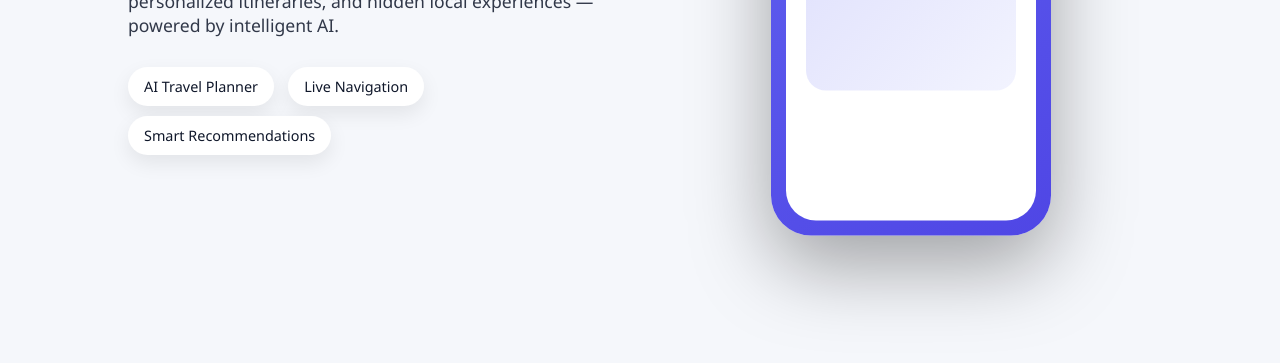
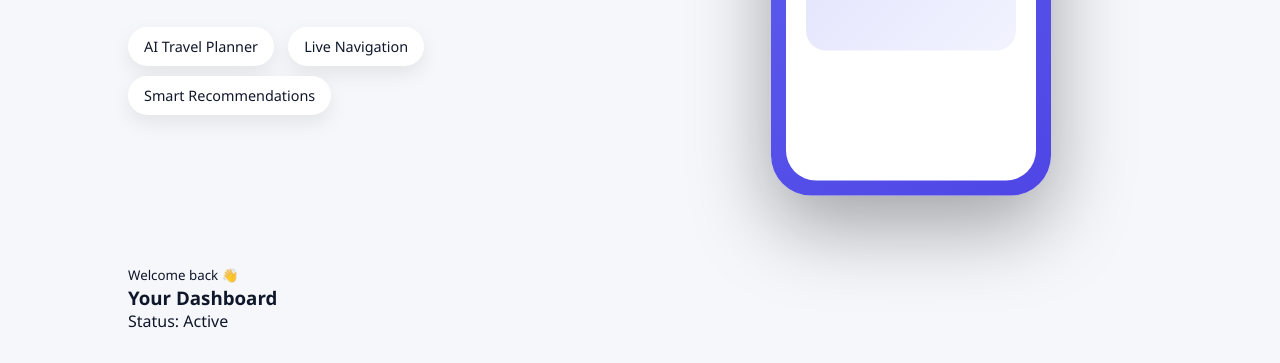
Before and after one commit to dnyaneshwaripachankar-droid/AI-Personal-Tour-guide-Hackathon, a plain HTML site: page index.html in a window 1280 px wide. Shown: the part 437-800 px from the top of the page. Drawn offline with Linux system fonts and the light colour scheme.

Commit message:
new add command

```diff
--- a/index.html
+++ b/index.html
@@ -36,6 +36,15 @@
         <div class="screen">
           <p class="ai-text">👋 Hi! Exploring nearby attractions for you...</p>
           <div class="map"></div>
+        </div>
+      </div>
+    </div>
+    <div class="hero-right">
+      <div class="app-mockup">
+        <div class="app-screen">
+          <small>Welcome back 👋</small>
+          <h3>Your Dashboard</h3>
+          <p>Status: Active</p>
         </div>
       </div>
     </div>
```
